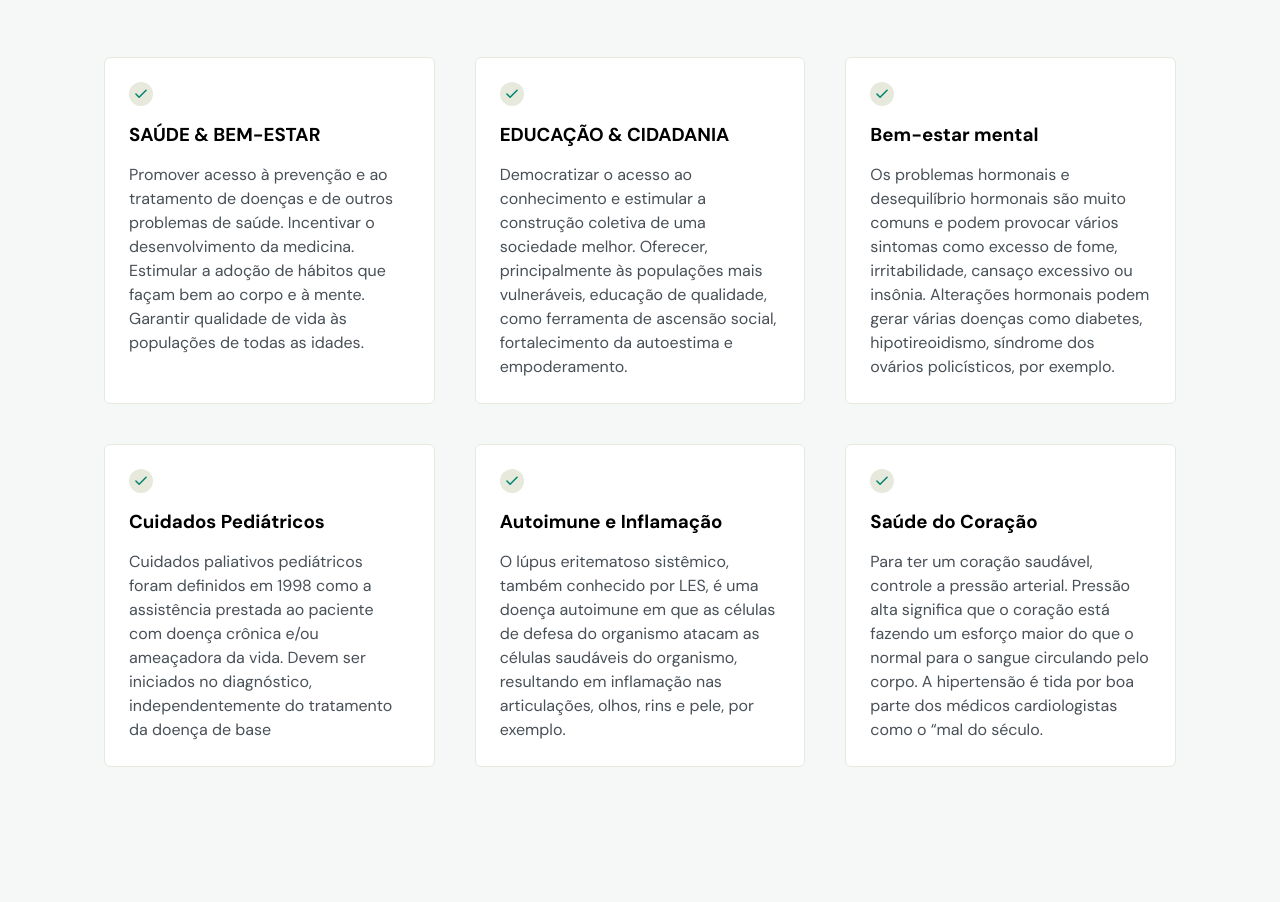
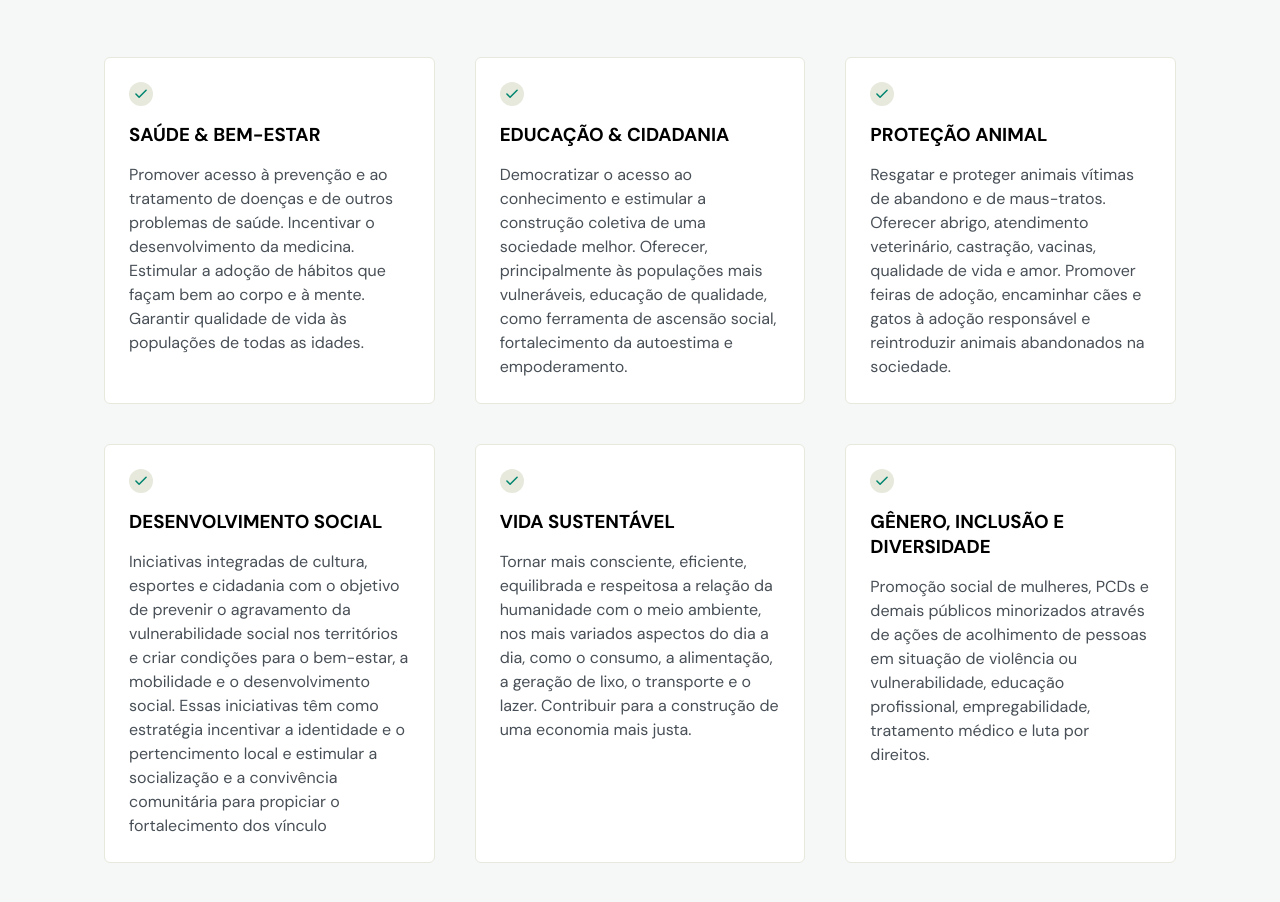
Before and after one commit to nhssena/asad, a plain HTML site: page index.html in a window 1280 px wide. Shown: the part 1134-2036 px from the top of the page. Drawn offline with nearby package versions, Linux system fonts and the light colour scheme.

Commit message:
Update index.html

```diff
--- a/index.html
+++ b/index.html
@@ -366,9 +366,9 @@
                 />
               </svg>
 
-              <h3>Bem-estar mental</h3>
+              <h3>PROTEÇÃO ANIMAL</h3>
               <p>
-                Os problemas hormonais e desequilíbrio hormonais são muito comuns e podem provocar vários sintomas como excesso de fome, irritabilidade, cansaço excessivo ou insônia. Alterações hormonais podem gerar várias doenças como diabetes, hipotireoidismo, síndrome dos ovários policísticos, por exemplo.
+                Resgatar e proteger animais vítimas de abandono e de maus-tratos. Oferecer abrigo, atendimento veterinário, castração, vacinas, qualidade de vida e amor. Promover feiras de adoção, encaminhar cães e gatos à adoção responsável e reintroduzir animais abandonados na sociedade.
               </p>
             </div>
 
@@ -390,9 +390,9 @@
                 />
               </svg>
 
-              <h3>Cuidados Pediátricos</h3>
+              <h3>DESENVOLVIMENTO SOCIAL</h3>
               <p>
-                Cuidados paliativos pediátricos foram definidos em 1998 como a assistência prestada ao paciente com doença crônica e/ou ameaçadora da vida. Devem ser iniciados no diagnóstico, independentemente do tratamento da doença de base
+                Iniciativas integradas de cultura, esportes e cidadania com o objetivo de prevenir o agravamento da vulnerabilidade social nos territórios e criar condições para o bem-estar, a mobilidade e o desenvolvimento social. Essas iniciativas têm como estratégia incentivar a identidade e o pertencimento local e estimular a socialização e a convivência comunitária para propiciar o fortalecimento dos vínculo
               </p>
             </div>
 
@@ -414,9 +414,9 @@
                 />
               </svg>
 
-              <h3>Autoimune e Inflamação</h3>
+              <h3>VIDA SUSTENTÁVEL</h3>
               <p>
-                O lúpus eritematoso sistêmico, também conhecido por LES, é uma doença autoimune em que as células de defesa do organismo atacam as células saudáveis do organismo, resultando em inflamação nas articulações, olhos, rins e pele, por exemplo.
+                Tornar mais consciente, eficiente, equilibrada e respeitosa a relação da humanidade com o meio ambiente, nos mais variados aspectos do dia a dia, como o consumo, a alimentação, a geração de lixo, o transporte e o lazer. Contribuir para a construção de uma economia mais justa.
               </p>
             </div>
 
@@ -438,9 +438,9 @@
                 />
               </svg>
 
-              <h3>Saúde do Coração</h3>
+              <h3>GÊNERO, INCLUSÃO E DIVERSIDADE</h3>
               <p>
-                Para ter um coração saudável, controle a pressão arterial. Pressão alta significa que o coração está fazendo um esforço maior do que o normal para o sangue circulando pelo corpo. A hipertensão é tida por boa parte dos médicos cardiologistas como o “mal do século.
+                Promoção social de mulheres, PCDs e demais públicos minorizados através de ações de acolhimento de pessoas em situação de violência ou vulnerabilidade, educação profissional, empregabilidade, tratamento médico e luta por direitos.
               </p>
             </div>
           </div>
```
